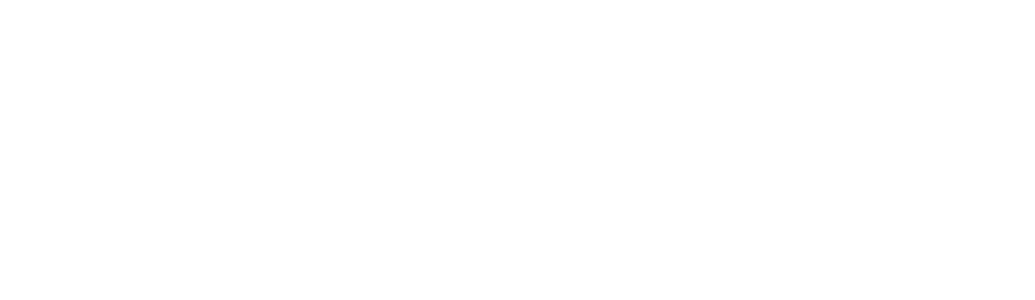
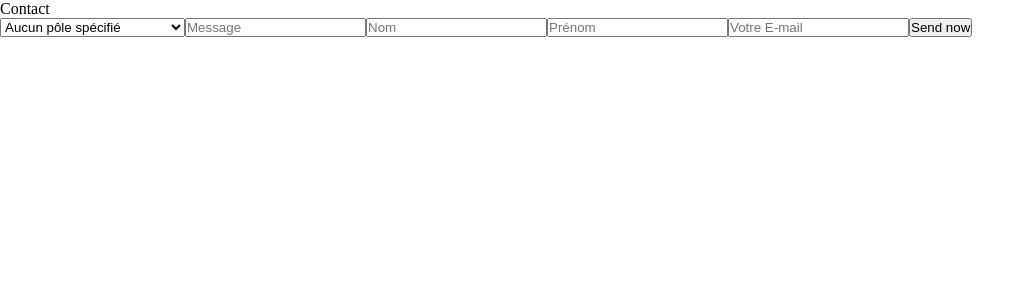
Before and after one commit to Matheorbt/equipage-solidaire-landing, a React (Create React App) app: page /contact in a window 1280 px wide. Before the commit this address had no page. Shown: the top 300 px of the page, without its empty margins (0-1035 px from the left). Built offline with nearby package versions, Linux system fonts and the light colour scheme.

Commit message:
ADD contact form

```diff
--- a/package.json
+++ b/package.json
@@ -8,6 +8,7 @@
     "@testing-library/user-event": "^13.5.0",
     "react": "^18.0.0",
     "react-dom": "^18.0.0",
+    "react-loader-spinner": "^5.1.5",
     "react-photo-gallery": "^8.0.0",
     "react-router-dom": "^6.3.0",
     "react-scripts": "5.0.1",
--- a/src/App.js
+++ b/src/App.js
@@ -54,7 +54,7 @@
     <div>
       <header className="google_opinions" id="notification_opinion">
         <span>
-          Que pensez-vous de l’Equipage Solidaire ?
+          Que pensez-vous de l’Equipage Solidaire ?{" "}
           <a
             href="https://g.page/r/CZHYtPxGPXXNEBE/review"
             target="_blank"
--- /dev/null
+++ b/src/Components/Input.js
@@ -0,0 +1,12 @@
+const Input = ({ placeholder, name, type, value, handleChange, required }) => (
+    <input
+        placeholder={placeholder}
+        type={type}
+        value={value}
+        onChange={(e) => handleChange(e, name)}
+        required={required}
+        className="my-2 w-full rounded-sm p-2 outline-none bg-transparent text-white border-none text-small white-glassmorphism"
+    ></input>
+);
+
+export default Input;
--- /dev/null
+++ b/src/Components/Loader.js
@@ -0,0 +1,17 @@
+
+import React from "react";
+import { TailSpin } from "react-loader-spinner";
+
+const Loader = () => {
+    return (
+        <div>
+            <TailSpin
+                color="#ff0000"
+                height={100}
+                width={100}
+            />
+        </div>
+    )
+}
+
+export default Loader;
--- /dev/null
+++ b/src/Contact.js
@@ -0,0 +1,79 @@
+import React, { useState } from 'react'
+import Input from './Components/Input'
+import divisionInfo from "./divisionContact"
+import Loader from "./Components/Loader"
+
+const Contact = () => {
+    const [isLoading, setIsLoading] = useState(false);
+    const [formData, setformData] = useState({ divisionTo: "", message: "", name: "", lastName: "", email: "" });
+    const handleChange = (e, name) => {
+        setformData((prevState) => ({ ...prevState, [name]: e.target.value }));
+    };
+
+    const handleSubmit = (e) => {
+        const { divisionTo, message, name, lastName, email } = formData;
+
+        e.preventDefault();
+        if (!divisionTo || !message || !name || !lastName || !email) return;
+
+        setIsLoading(true);
+
+        setTimeout(() => {
+            setIsLoading(false);
+        }, 3000);
+
+        // HANDLE FORM SUBMIT
+    };
+
+    return (
+        <>
+            <div>Contact</div>
+            <form className='form-contact' onSubmit={handleSubmit}>
+                <select name="divisionTo" onChange={(e) => handleChange(e, "divisionTo")}>
+                    {divisionInfo.map((division, index) => (
+                        <option key={index} value={division.email}>{division.name}</option>
+                    ))}
+                </select>
+                <Input
+                    placeholder="Message"
+                    name="message"
+                    type="text"
+                    handleChange={handleChange}
+                    required={true}
+                />
+                <Input
+                    placeholder="Nom"
+                    name="lastName"
+                    type="text"
+                    handleChange={handleChange}
+                    required={true}
+                />
+                <Input
+                    placeholder="Prénom"
+                    name="name"
+                    type="text"
+                    handleChange={handleChange}
+                    required={true}
+                />
+                <Input
+                    placeholder="Votre E-mail"
+                    name="email"
+                    type="email"
+                    handleChange={handleChange}
+                    required={true}
+                />
+                {isLoading ? (
+                    <Loader />
+                ) : (
+                    <button
+                        type="submit"
+                    >
+                        Send now
+                    </button>
+                )}
+            </form>
+        </>
+    )
+}
+
+export default Contact
--- /dev/null
+++ b/src/Partner.js
@@ -0,0 +1,73 @@
+import React, { useState } from 'react'
+import Input from './Components/Input'
+import Loader from "./Components/Loader"
+
+const Partner = () => {
+    const [isLoading, setIsLoading] = useState(false);
+    const [formData, setformData] = useState({ message: "", name: "", lastName: "", email: "" });
+    const handleChange = (e, name) => {
+        setformData((prevState) => ({ ...prevState, [name]: e.target.value }));
+    };
+
+    const handleSubmit = (e) => {
+        const { message, name, lastName, email } = formData;
+
+        e.preventDefault();
+        if (!message || !name || !lastName || !email) return;
+
+        setIsLoading(true);
+
+        setTimeout(() => {
+            setIsLoading(false);
+        }, 3000);
+
+        // HANDLE FORM SUBMIT
+    };
+
+    return (
+        <>
+            <div>Partner</div>
+            <form className='form-contact' onSubmit={handleSubmit}>
+                <Input
+                    placeholder="Message"
+                    name="message"
+                    type="text"
+                    handleChange={handleChange}
+                    required={true}
+                />
+                <Input
+                    placeholder="Nom"
+                    name="lastName"
+                    type="text"
+                    handleChange={handleChange}
+                    required={true}
+                />
+                <Input
+                    placeholder="Prénom"
+                    name="name"
+                    type="text"
+                    handleChange={handleChange}
+                    required={true}
+                />
+                <Input
+                    placeholder="Votre E-mail"
+                    name="email"
+                    type="email"
+                    handleChange={handleChange}
+                    required={true}
+                />
+                {isLoading ? (
+                    <Loader />
+                ) : (
+                    <button
+                        type="submit"
+                    >
+                        Send now
+                    </button>
+                )}
+            </form>
+        </>
+    )
+}
+
+export default Partner
--- /dev/null
+++ b/src/divisionContact.js
@@ -0,0 +1,28 @@
+const divisionInfo = [
+    {
+        "name": "Aucun pôle spécifié",
+        "email": "e"
+    },
+    {
+        "name": "Partenariat",
+        "email": "ee"
+    },
+    {
+        "name": "Marketing - Communication",
+        "email": "e"
+    },
+    {
+        "name": "Ressource Humaine",
+        "email": "e"
+    },
+    {
+        "name": "Logistique",
+        "email": "e"
+    },
+    {
+        "name": "Dev",
+        "email": "e"
+    },
+]
+
+export default divisionInfo;
--- a/src/index.js
+++ b/src/index.js
@@ -3,12 +3,16 @@
 import { BrowserRouter, Routes, Route } from "react-router-dom";
 import "./styles/index.css";
 import App from "./App";
+import Contact from "./Contact";
+import Partner from "./Partner";
 
 const root = ReactDOM.createRoot(document.getElementById("root"));
 root.render(
   <BrowserRouter>
     <Routes>
       <Route exact path="/" element={<App />} />
+      <Route exact path="/contact" element={<Contact />} />
+      <Route exact path="/devenirpartenaire" element={<Partner />} />
     </Routes>
   </BrowserRouter>
 );
```
Also changed, not shown: 1 other file (tests, documents, lock files or other folders).
